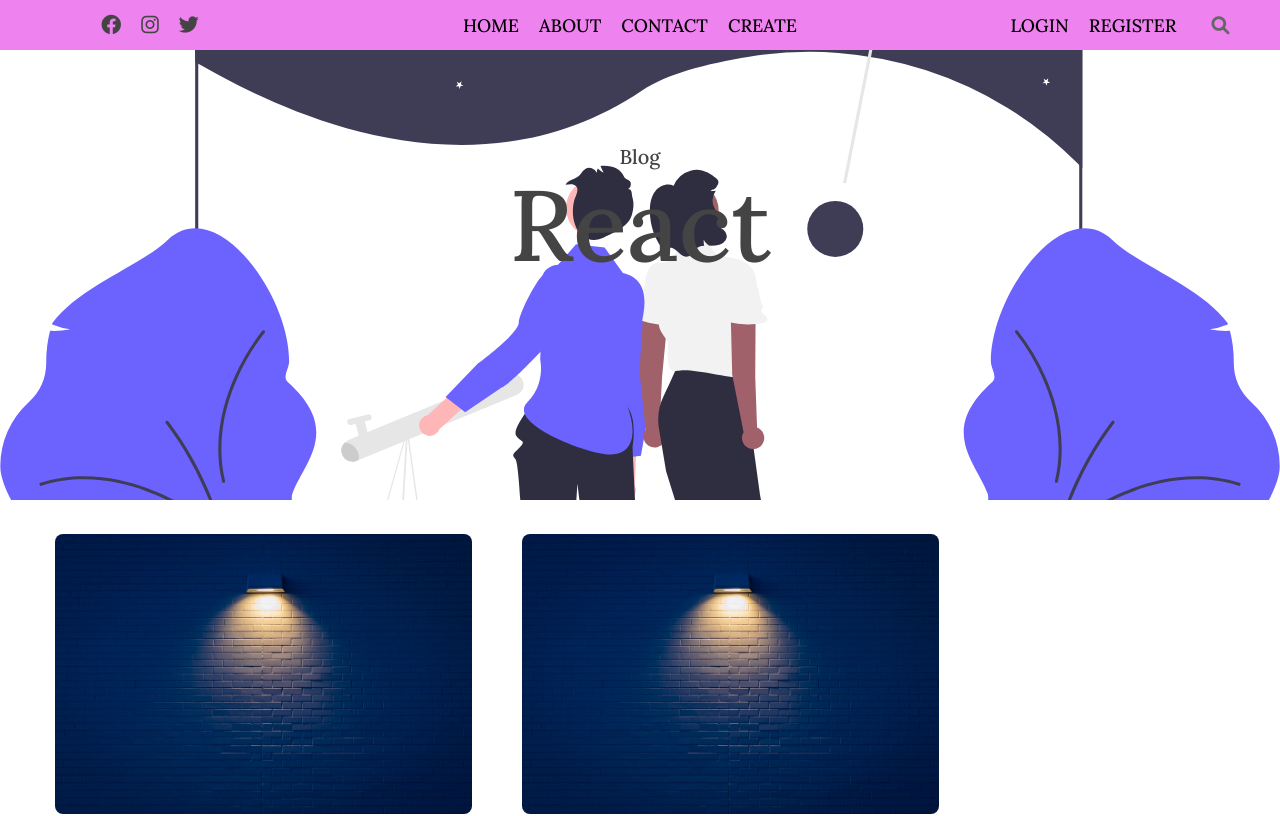
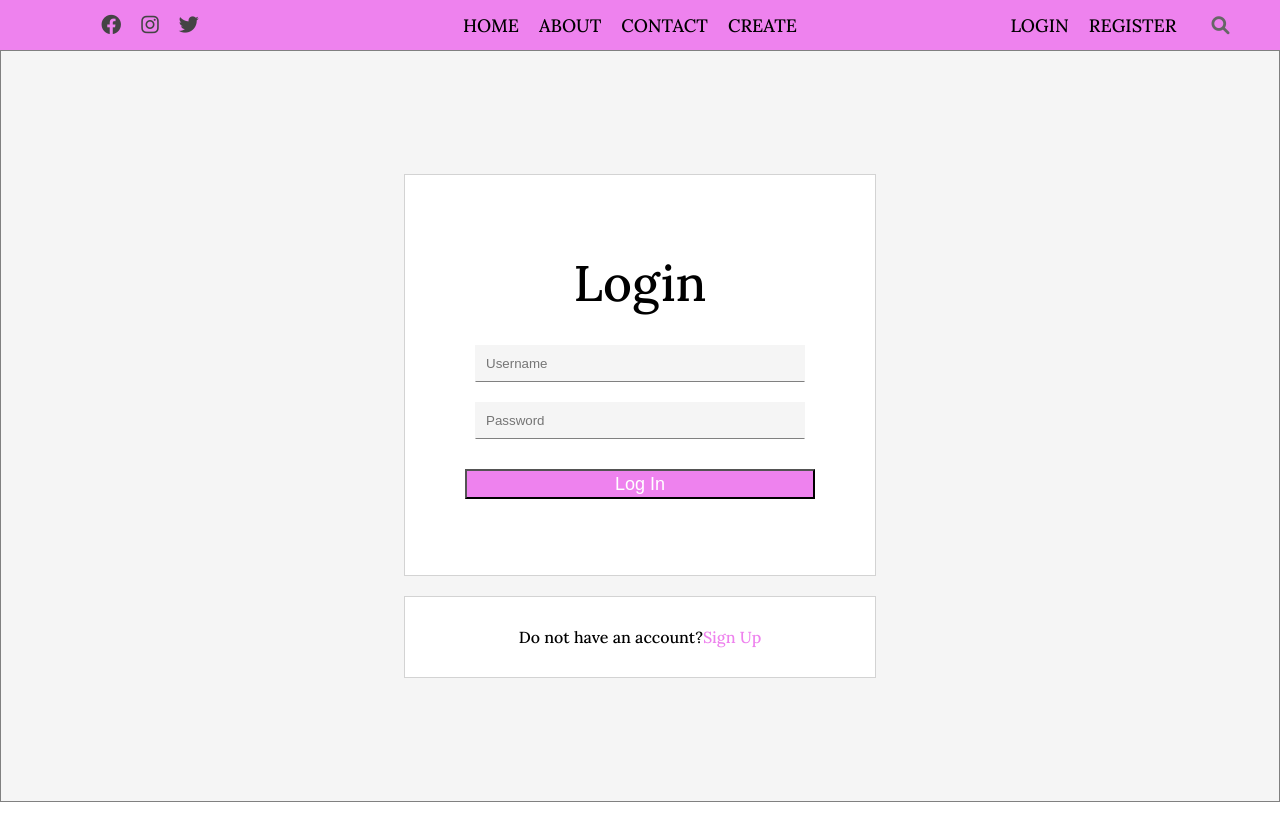
Before and after one commit to kunaalshinde/react-blog, a React (Create React App) app: page /login in a window 1280 px wide. Shown: the top 816 px of the page. Built offline with nearby package versions, Linux system fonts and the light colour scheme.

Commit message:
Created register,login and user components

```diff
--- a/src/App.js
+++ b/src/App.js
@@ -12,7 +12,8 @@ import {BrowserRouter, Routes, Route, Link} from 'react-router-dom'
 export default class App extends React.Component {
 
     user = {
-      isLogged: true,
+        isLogged: false,
+
     }
 
     render() {
--- a/src/components/Header.js
+++ b/src/components/Header.js
@@ -24,8 +24,8 @@ export default function Header() {
         {/* <img src={profile} className="header-Profile" /> */}
         {/* if user is logged in show profile picture else show options to login and register */}
         <ul className="headerList">
-        <li className="headerListItem"><Link className='link' to="login/" >LOGIN</Link></li>
-        <li className="headerListItem"><Link className='link' to="register/">REGISTER</Link></li>
+        <li className="headerListItem"><Link className='link' to="/login/" >LOGIN</Link></li>
+        <li className="headerListItem"><Link className='link' to="/register/">REGISTER</Link></li>
         </ul>
 
         <i className="header-Search fa-solid fa-magnifying-glass"></i>
--- /dev/null
+++ b/src/components/User.js
@@ -0,0 +1,40 @@
+import React from 'react'
+import store from '../store';
+
+export default class User extends React.Component {
+
+    constructor(props) {
+        super(props);
+        this.state = {
+            id: 0,
+            // fullname: this.props.toRegister.fullname,
+            // email: this.props.toRegister.email,
+            // username: this.props.toregister.username,
+            // password: this.props.toRegister.password,
+            isLogged: false,
+            isRegistered: true,
+        }
+
+        this.loginStateChange = this.loginStateChange.bind(this);
+    }
+
+    loginStateChange() {
+        this.setState(prevState => ({
+            isLogged: !prevState.isLogged,
+        }));
+    }
+
+    render() {
+        return (
+            <div>
+                <pre>
+                    {this.props.toRegister.fullname}
+                    {this.props.toRegister.email}
+                    {this.props.toRegister.username}
+                </pre>
+            {/* <button onClick={this.loginStateChange} >CHANGE</button> */}
+                {/* <h1>{this.state.isLogged ? "True" : "False"}</h1> */}
+            </div>
+    )
+  }
+}
--- a/src/index.js
+++ b/src/index.js
@@ -2,10 +2,16 @@ import React from 'react';
 import ReactDOM from 'react-dom';
 import './index.scss';
 import App from './App';
+import store from './store/index'
+import { Provider } from 'react-redux'
+import User from './components/User';
 
 ReactDOM.render(
   <React.StrictMode>
+    {/* <Provider store={store}> */}
     <App />
+    {/* <User /> */}
+    {/* </Provider> */}
   </React.StrictMode>,
   document.getElementById('root')
 );
--- a/src/index.scss
+++ b/src/index.scss
@@ -121,9 +121,9 @@ h1 {
 
 }
 
-.home {
+// .home {
   // display: flex;
-}
+// }
 
 .sidebar {
   // height: 800px;
@@ -496,12 +496,46 @@ h1 {
 
 .login {
   height: calc(100vh - 50px);
+  background-color: whitesmoke;
   display: flex;
   flex-direction: column;
   justify-content: center;
   border: 1px solid gray;
   font-family: 'Lora', serif;
   align-items: center;
+
+  .inner-login {
+    width: 470px;
+    height: 400px;
+    margin: 0;
+    background-color: white;
+    border: 1px solid lightgray;
+    display: flex;
+    flex-direction: column;
+    justify-content: center;
+    font-family: 'Lora', serif;
+    align-items: center;
+  }
+
+
+  .login-inn {
+    margin-top: 20px;
+    height: 80px;
+    width: 470px;
+    border: 1px solid lightgray;
+    background-color: white;
+    display: flex;
+    flex-direction: row;
+    justify-content: center;
+    font-family: 'Lora', serif;
+    align-items: center;
+
+    .link {
+      color: violet;
+    }
+  }
+
+
 
   .login-title {
     font-size: 50px;
@@ -520,20 +554,22 @@ h1 {
 
   .login-input {
     padding: 10px;
-    background-color: white;
-    border: none;
+    background-color: whitesmoke;
+    border: 1px solid whitesmoke;
+    margin: 10px;
     border-bottom: 1px solid gray;
   }
 
   .login-input:focus {
-    background-color: rgb(250, 190, 187);
-    border: none;
+    background-color: whitesmoke;
+    border: 1px solid whitesmoke;
+    outline: none;
     border-bottom: 1px solid black;
   }
 
 
   .login-button {
-    background-color: rgb(241, 94, 26);
+    background-color: violet;
     height: 30px;
     width: 350px;
     margin-top: 20px;
@@ -558,12 +594,44 @@ h1 {
 
 .register {
   height: calc(100vh - 50px);
+  background-color: whitesmoke;
   display: flex;
   flex-direction: column;
   justify-content: center;
   border: 1px solid gray;
   font-family: 'Lora', serif;
   align-items: center;
+
+  .inner-register {
+    width: 470px;
+    height: 400px;
+    margin: 0;
+    background-color: white;
+    border: 1px solid lightgray;
+    display: flex;
+    flex-direction: column;
+    justify-content: center;
+    font-family: 'Lora', serif;
+    align-items: center;
+  }
+
+
+  .register-inn {
+    margin-top: 20px;
+    height: 80px;
+    width: 470px;
+    border: 1px solid lightgray;
+    background-color: white;
+    display: flex;
+    flex-direction: row;
+    justify-content: center;
+    font-family: 'Lora', serif;
+    align-items: center;
+
+    .link {
+      color: violet;
+    }
+  }
 
   .register-title {
     font-size: 50px;
@@ -582,26 +650,28 @@ h1 {
 
   .register-input {
     padding: 10px;
-    background-color: white;
-    border: none;
+    background-color: whitesmoke;
+    border: 1px solid whitesmoke;
+    margin: 10px;
     border-bottom: 1px solid gray;
   }
 
   .register-input:focus {
-    background-color: rgb(250, 190, 187);
-    border: none;
+    background-color: whitesmoke;
+    border: 1px solid whitesmoke;
+    outline: none;
     border-bottom: 1px solid black;
   }
 
 
   .register-button {
-    background-color: rgb(241, 94, 26);
+    background-color: violet;
     height: 30px;
     width: 350px;
     margin-top: 20px;
     // padding: 10px;
     font-size: 18px;
-    color: white;
+    color: black;
     cursor: pointer;
   }
 
@@ -609,9 +679,10 @@ h1 {
     background-color: #7e530d;
     height: 30px;
     width: 350px;
+    background-color: black;
     margin-top: 20px;
     font-size: 18px;
-    color: white;
+    color: violet;
     cursor: pointer;
   }
 
--- a/src/pages/login/Login.js
+++ b/src/pages/login/Login.js
@@ -2,21 +2,71 @@ import React from 'react'
 import '../../index.scss'
 import { Link } from 'react-router-dom'
 
-export default function Login() {
-  return (
-    <div className='login'>
-        <span className="login-title">Login</span>
-        <form className="login-form">
-            <label>Email</label>
-            <input className="login-input" type="email" placeholder='abc@example.com'/>
-            <label>Password</label>
-            <input type="password" className="login-input" placeholder='********' />
-            <button className="login-button">Log In</button>
-        </form>
-        <hr />
-        <button className="login-register-button">
-            <Link className="link" to="register/">Sign Up</Link>
-        </button>
-    </div>
-  )
+export default class Login extends React.Component {
+
+  constructor(props) {
+    super(props);
+    this.state = {
+      username: "",
+      password: ""
+    }
+    this.handleChange = this.handleChange.bind(this);
+    this.handleLogin = this.handleLogin.bind(this);
+  }
+
+
+  handleLogin(event) {
+    // Below function prevents page from getting refreshed after submit
+    event.preventDefault();
+    this.setState(() => {
+      return {
+        // this feature is inrtoduced in ES6 where we can give value to  objects's props using []
+        [event.target.name]: event.target.value,
+        [event.target.isLogged]: true,
+      }
+    })
+  }
+
+
+  // On change in form
+  handleChange(event) {
+    this.setState(() => {
+      return  {
+        [event.target.name]: event.target.value,
+      }
+    })
+  }
+
+
+  render() {
+    return (
+      <div className="login">
+        <div className="inner-login">
+          <span className="login-title">Login</span>
+          <form className="login-form" onSubmit={this.handleLogin} >
+              <input
+                className="login-input"
+                type="email"
+                name="username"
+                placeholder='Username'
+                value={this.state.username}
+                onChange={this.handleChange}
+              />
+              <input
+                type="password"
+                className="login-input"
+                name="password"
+                placeholder='Password'
+                value={this.state.password}
+                onChange={this.handleChange}
+              />
+              <button className="login-button" type='submit'>Log In</button>
+          </form>
+        </div>
+        <div className="login-inn">
+              Do not have an account?<Link className="link" to="/register/">Sign Up</Link>
+          </div>
+      </div>
+    )
+  }
 }
--- a/src/pages/register/Register.js
+++ b/src/pages/register/Register.js
@@ -1,24 +1,106 @@
 import React from 'react'
 import '../../index.scss'
 import { Link } from 'react-router-dom'
+import User from '../../components/User'
+import { toHaveDisplayValue } from '@testing-library/jest-dom/dist/matchers';
 
-export default function Register() {
-  return (
-    <div className='register'>
-        <span className="register-title">Register</span>
-        <form className="register-form">
-            <label>Email</label>
-            <input className="register-input" type="email" placeholder='abc@example.com'/>
-            <label>Username</label>
-            <input className="register-input" type="text" placeholder='abc'/>
-            <label>Password</label>
-            <input type="password" className="register-input" placeholder='********' />
-            <button className="register-button">Sign Up</button>
-        </form>
-        <hr />
-        <button className="register-login-button">
-            <Link className="link" to="login/">Sign In</Link>
-        </button>
-    </div>
-  )
+export default class Register extends React.Component {
+
+  constructor(props)
+  {
+    super(props);
+    this.state = {
+      fullname: "",
+      email: "",
+      username: "",
+      password: "",
+      isRegistered:false,
+    }
+
+    this.handleChange = this.handleChange.bind(this);
+    this.handleRegister = this.handleRegister.bind(this);
+  }
+
+  handleRegister(event) {
+    // Below function prevents page from getting refreshed after submit
+    event.preventDefault();
+    this.setState(() => {
+      return {
+        // this feature is inrtoduced in ES6 where we can give value to  objects's props using []
+        [event.target.name]: event.target.value,
+        [event.target.isRegistered]: true,
+      }
+    })
+  }
+
+
+  // On change in form
+  handleChange(event) {
+    this.setState(() => {
+      return  {
+        [event.target.name]: event.target.value,
+      }
+    })
+  }
+
+
+  render()
+  {
+    return (
+      <div className="register">
+        <div className="inner-register">
+          <span className="register-title">Register</span>
+          <form className="register-form" onSubmit={this.handleRegister}>
+              <input
+                className="register-input"
+                type="email"
+                placeholder="Email"
+                name="email"
+                value={this.state.email}
+                onChange={this.handleChange}
+                />
+              <input
+                type="text"
+                className="register-input"
+                placeholder="Full Name"
+                name="fullname"
+                value={this.state.fullnamel}
+                onChange={this.handleChange}
+
+                />
+              <input
+                className="register-input"
+                type="text"
+                placeholder="Username"
+                name="username"
+                value={this.state.username}
+                onChange={this.handleChange}
+
+                />
+              <input
+                type="password"
+                className="register-input"
+                placeholder="Password"
+                name="password"
+                value={this.state.password}
+                onChange={this.handleChange}
+                />
+
+              <button
+                type='submit'
+                className="register-button"
+                onClick={this.handleChange}
+                disabled={this.username}
+                >
+                Sign Up
+              </button>
+          </form>
+
+        </div>
+        <div className="register-inn">
+              Already have an account? <Link className="link" to="/login/">Sign In</Link>
+        </div>
+      </div>
+    )
+  }
 }
--- /dev/null
+++ b/src/store/index.js
@@ -0,0 +1,23 @@
+import { createStore } from "redux";
+
+const login = () => {
+    return ({
+        type: 'LOGIN'
+    });
+}
+
+const logout = () => {
+    return ({
+        type: 'LOGOUT'
+    });
+}
+
+const loginReducer = (state = false, action) => {
+    switch(action.type) {
+        case 'LOGIN' : return true;
+        case 'LOGOUT' : return false;
+    }
+}
+
+const store = createStore(loginReducer);
+export default store;
```
